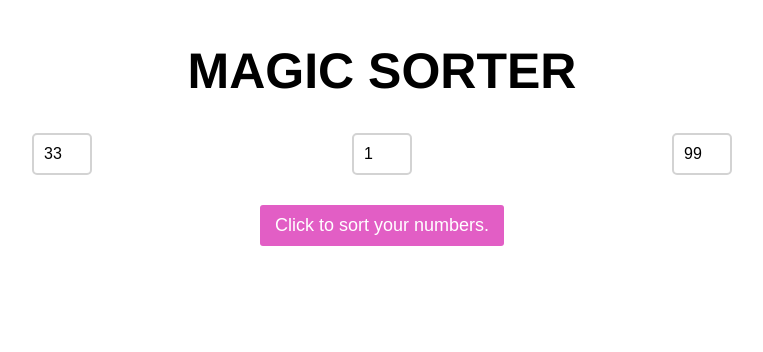
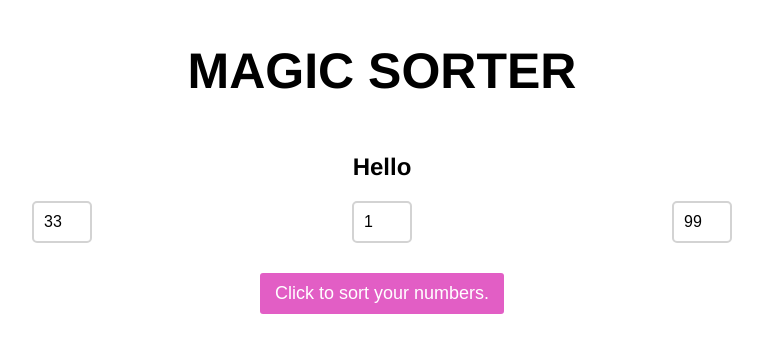
Before and after one commit to kooku0/sample, a website built with webpack: page src/index.html in a window 1280 px wide. Shown: the whole page, without its empty margins (258-1021 px from the left). Built offline with nearby package versions, Linux system fonts and the light colour scheme.

Commit message:
Update index.html

```diff
--- a/src/index.html
+++ b/src/index.html
@@ -29,6 +29,7 @@ limitations under the License.
   <body>
     <form id="form">
       <h1>MAGIC SORTER</h1>
+        <h2>Hello</h2>
       <div class="inputs">
         <input id="input1" type="number" value="33" />
         <input id="input2" type="number" value="1" />
```
